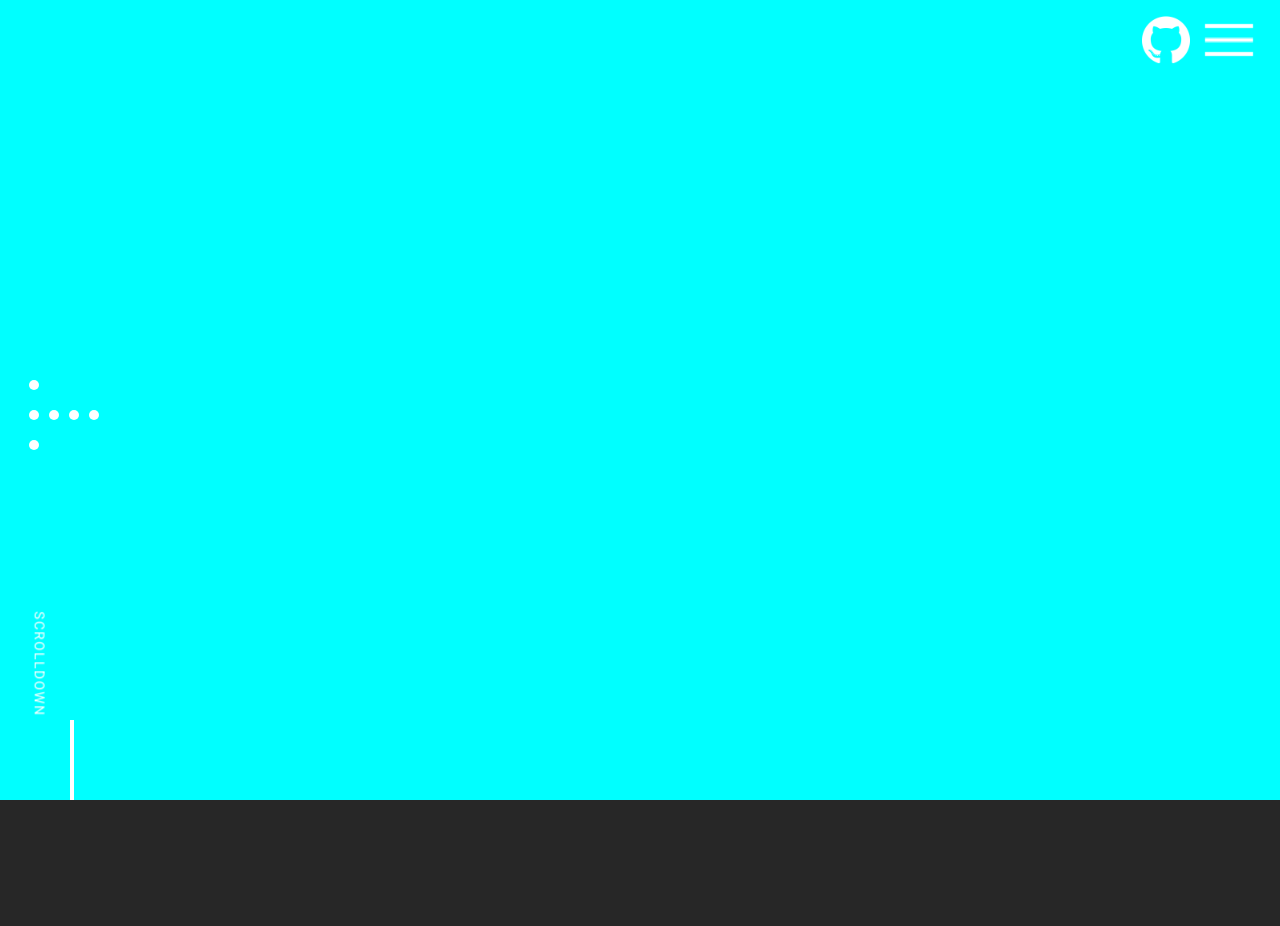
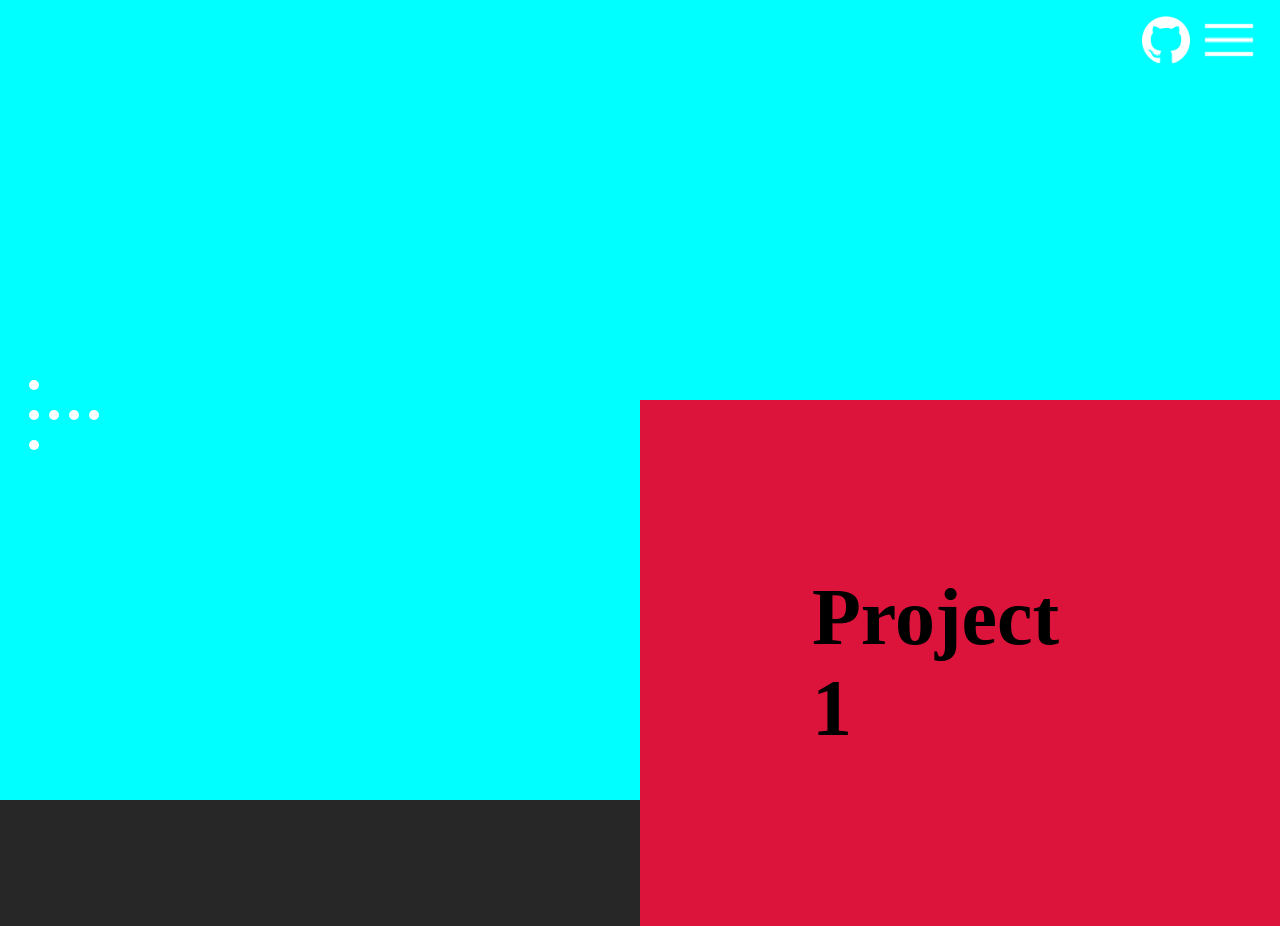
Before and after one commit to MalibusParty/portfolio_website, a Vue app: page /projectone in a window 1280 px wide. Before the commit the page ends 800 px from the top, so only its background shows below. Built offline with nearby package versions, Linux system fonts and the light colour scheme.

Commit message:
mock ups

```diff
--- a/src/App.vue
+++ b/src/App.vue
@@ -65,7 +65,7 @@ function getCurrentPage() {
     <div id="github-btn"></div>
     <div id="menu-btn"></div>
   </div>
-  <div id="scroll-stuff">
+  <div id="scroll-stuff" v-if="currentPage === 0">
     <div id="scroll-line"></div>
     <div id="scroll-text">SCROLLDOWN</div>
   </div>
--- a/src/views/ProjectOne.vue
+++ b/src/views/ProjectOne.vue
@@ -1,6 +1,6 @@
 <template>
     <div id="testPage1">
-
+        <h1>Project 1</h1>
     </div>
 </template>
 
@@ -16,4 +16,16 @@
     height: 100vh;
     width: 100vw;
 }
+
+h1 {
+    position: absolute;
+    margin-left: 50%;
+    margin-right: auto;
+    margin-top: 50vh;
+
+    padding: 21.5vh;
+
+    font-size: 60pt;
+    background-color: crimson;
+}
 </style>
--- a/src/views/ProjectTwo.vue
+++ b/src/views/ProjectTwo.vue
@@ -1,6 +1,6 @@
 <template>
     <div id="testPage2">
-
+        <h1>Project 2</h1>
     </div>
 </template>
 
@@ -16,4 +16,16 @@
     height: 100vh;
     width: 100vw;
 }
+
+h1 {
+    position: absolute;
+    margin-left: 50%;
+    margin-right: auto;
+    margin-top: 50vh;
+
+    padding: 21.5vh;
+
+    font-size: 60pt;
+    background-color: crimson;
+}
 </style>
```
